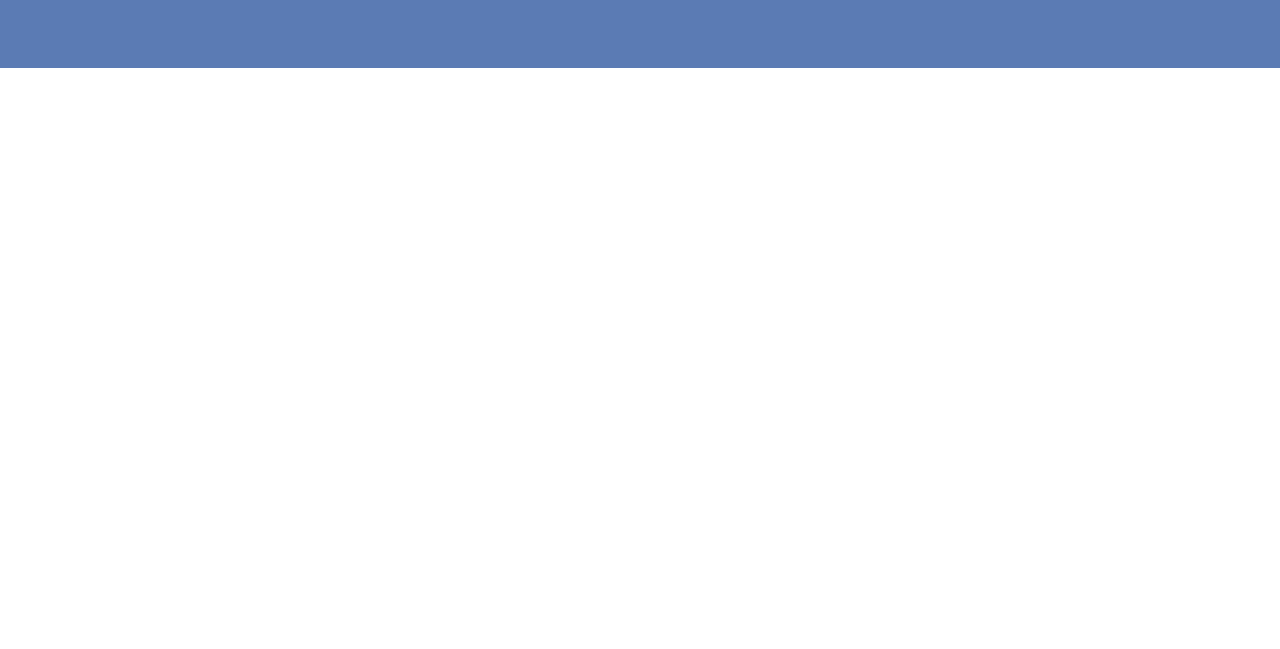
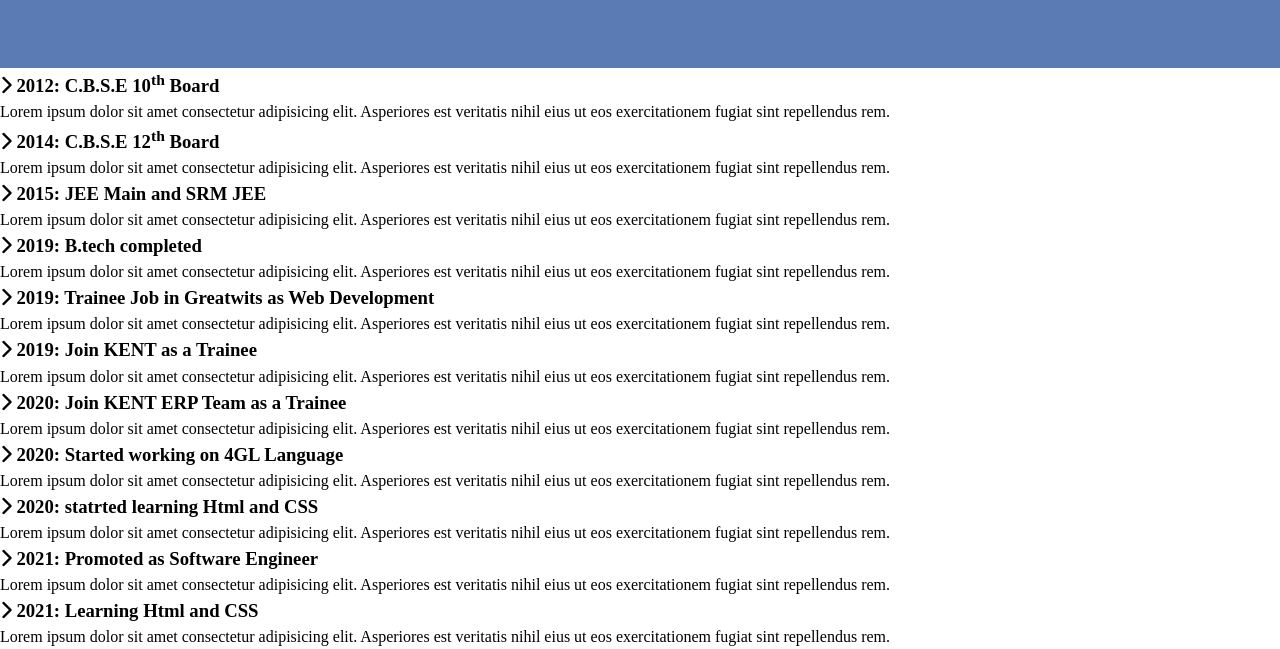
Before and after one commit to SaquibAsghar/Knowledge-Resume, a plain HTML site: page index.html in a window 1280 px wide. Shown: the part 154-803 px from the top of the page. Drawn offline with Linux system fonts and the light colour scheme.

Commit message:
Update index.html

```diff
--- a/index.html
+++ b/index.html
@@ -9,7 +9,7 @@
 			src="https://kit.fontawesome.com/3203e0020a.js"
 			crossorigin="anonymous"
 		></script>
-        <link rel="stylesheet" href="styles/main.css">
+		<link rel="stylesheet" href="styles/main.css" />
 	</head>
 	<body>
 		<header id="main-header">
@@ -18,5 +18,152 @@
 				<h2><i class="fas fa-user"> Syed Saquib Asghar</i></h2>
 			</div>
 		</header>
+		<section class="timeline">
+			<ul>
+				<li>
+					<div>
+						<h3>
+							<i class="fas fa-chevron-right"></i>
+							2012: C.B.S.E 10<sup>th</sup> Board
+						</h3>
+						<p>
+							Lorem ipsum dolor sit amet consectetur adipisicing elit.
+							Asperiores est veritatis nihil eius ut eos exercitationem fugiat
+							sint repellendus rem.
+						</p>
+					</div>
+				</li>
+				<li>
+					<div>
+						<h3>
+							<i class="fas fa-chevron-right"></i>
+							2014: C.B.S.E 12<sup>th</sup> Board
+						</h3>
+						<p>
+							Lorem ipsum dolor sit amet consectetur adipisicing elit.
+							Asperiores est veritatis nihil eius ut eos exercitationem fugiat
+							sint repellendus rem.
+						</p>
+					</div>
+				</li>
+				<li>
+					<div>
+						<h3>
+							<i class="fas fa-chevron-right"></i>
+							2015: JEE Main and SRM JEE
+						</h3>
+						<p>
+							Lorem ipsum dolor sit amet consectetur adipisicing elit.
+							Asperiores est veritatis nihil eius ut eos exercitationem fugiat
+							sint repellendus rem.
+						</p>
+					</div>
+				</li>
+				<li>
+					<div>
+						<h3>
+							<i class="fas fa-chevron-right"></i>
+							2019: B.tech completed
+						</h3>
+						<p>
+							Lorem ipsum dolor sit amet consectetur adipisicing elit.
+							Asperiores est veritatis nihil eius ut eos exercitationem fugiat
+							sint repellendus rem.
+						</p>
+					</div>
+				</li>
+				<li>
+					<div>
+						<h3>
+							<i class="fas fa-chevron-right"></i>
+							2019: Trainee Job in Greatwits as Web Development
+						</h3>
+						<p>
+							Lorem ipsum dolor sit amet consectetur adipisicing elit.
+							Asperiores est veritatis nihil eius ut eos exercitationem fugiat
+							sint repellendus rem.
+						</p>
+					</div>
+				</li>
+				<li>
+					<div>
+						<h3>
+							<i class="fas fa-chevron-right"></i>
+							2019: Join KENT as a Trainee
+						</h3>
+						<p>
+							Lorem ipsum dolor sit amet consectetur adipisicing elit.
+							Asperiores est veritatis nihil eius ut eos exercitationem fugiat
+							sint repellendus rem.
+						</p>
+					</div>
+				</li>
+				<li>
+					<div>
+						<h3>
+							<i class="fas fa-chevron-right"></i>
+							2020: Join KENT ERP Team as a Trainee
+						</h3>
+						<p>
+							Lorem ipsum dolor sit amet consectetur adipisicing elit.
+							Asperiores est veritatis nihil eius ut eos exercitationem fugiat
+							sint repellendus rem.
+						</p>
+					</div>
+				</li>
+				<li>
+					<div>
+						<h3>
+							<i class="fas fa-chevron-right"></i>
+							2020: Started working on 4GL Language
+						</h3>
+						<p>
+							Lorem ipsum dolor sit amet consectetur adipisicing elit.
+							Asperiores est veritatis nihil eius ut eos exercitationem fugiat
+							sint repellendus rem.
+						</p>
+					</div>
+				</li>
+				<li>
+					<div>
+						<h3>
+							<i class="fas fa-chevron-right"></i>
+							2020: statrted learning Html and CSS
+						</h3>
+						<p>
+							Lorem ipsum dolor sit amet consectetur adipisicing elit.
+							Asperiores est veritatis nihil eius ut eos exercitationem fugiat
+							sint repellendus rem.
+						</p>
+					</div>
+				</li>
+				<li>
+					<div>
+						<h3>
+							<i class="fas fa-chevron-right"></i>
+							2021: Promoted as Software Engineer
+						</h3>
+						<p>
+							Lorem ipsum dolor sit amet consectetur adipisicing elit.
+							Asperiores est veritatis nihil eius ut eos exercitationem fugiat
+							sint repellendus rem.
+						</p>
+					</div>
+				</li>
+				<li>
+					<div>
+						<h3>
+							<i class="fas fa-chevron-right"></i>
+							2021: Learning Html and CSS
+						</h3>
+						<p>
+							Lorem ipsum dolor sit amet consectetur adipisicing elit.
+							Asperiores est veritatis nihil eius ut eos exercitationem fugiat
+							sint repellendus rem.
+						</p>
+					</div>
+				</li>
+			</ul>
+		</section>
 	</body>
 </html>
```
